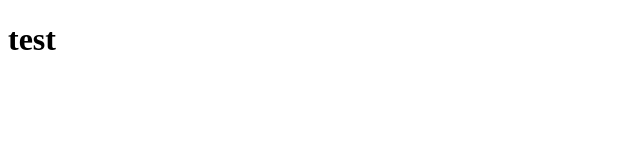
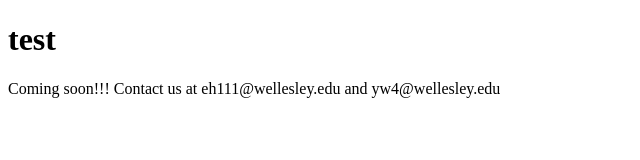
Before and after one commit to Knockin-HQ/knockin, a plain HTML site: page index.html in a window 1280 px wide. Shown: the whole page, without its empty margins (0-640 px from the left). Drawn offline with Linux system fonts and the light colour scheme.

Commit message:
Update index.html

```diff
--- a/index.html
+++ b/index.html
@@ -3,6 +3,8 @@
 <body>
 
 <h1>test</h1>
+<p>Coming soon!!!
+Contact us at eh111@wellesley.edu and yw4@wellesley.edu</p>
 
 </body>
 </html>
```
